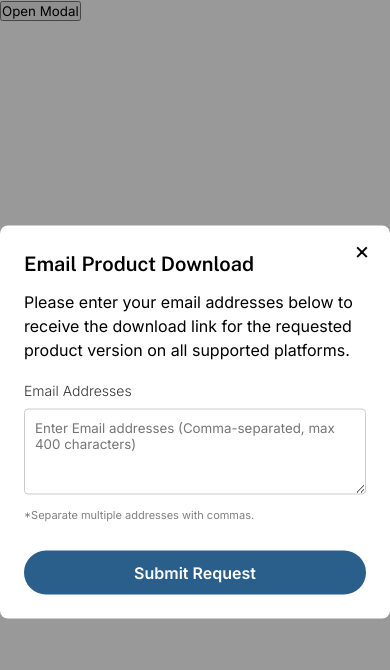
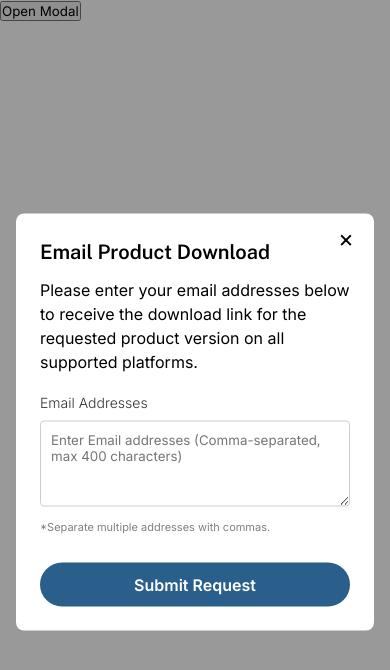
Before and after one commit to abhi5hash/csg-download, a plain HTML site: page index.html in a window 390 px wide. Both pictures are taken after a click on the button "Open Modal". Drawn offline with nearby package versions, Linux system fonts and the light colour scheme.

Commit message:
css fixes

```diff
--- a/email-modal.css
+++ b/email-modal.css
@@ -7,6 +7,8 @@
   width: 100%;
   height: 100%;
   background-color: rgba(0, 0, 0, 0.4);
+  box-sizing: border-box;
+  padding: 16px;
 }
 
 .tbc-download-email-modal__modal-content {
@@ -109,6 +111,7 @@
 @media (max-width: 768px) {
   .tbc-download-email-modal__modal-content {
     padding: 24px;
+    width: calc(100% - 32px);
   }
   .tbc-download-email-modal__modal-content button {
     width: 100%;
```
